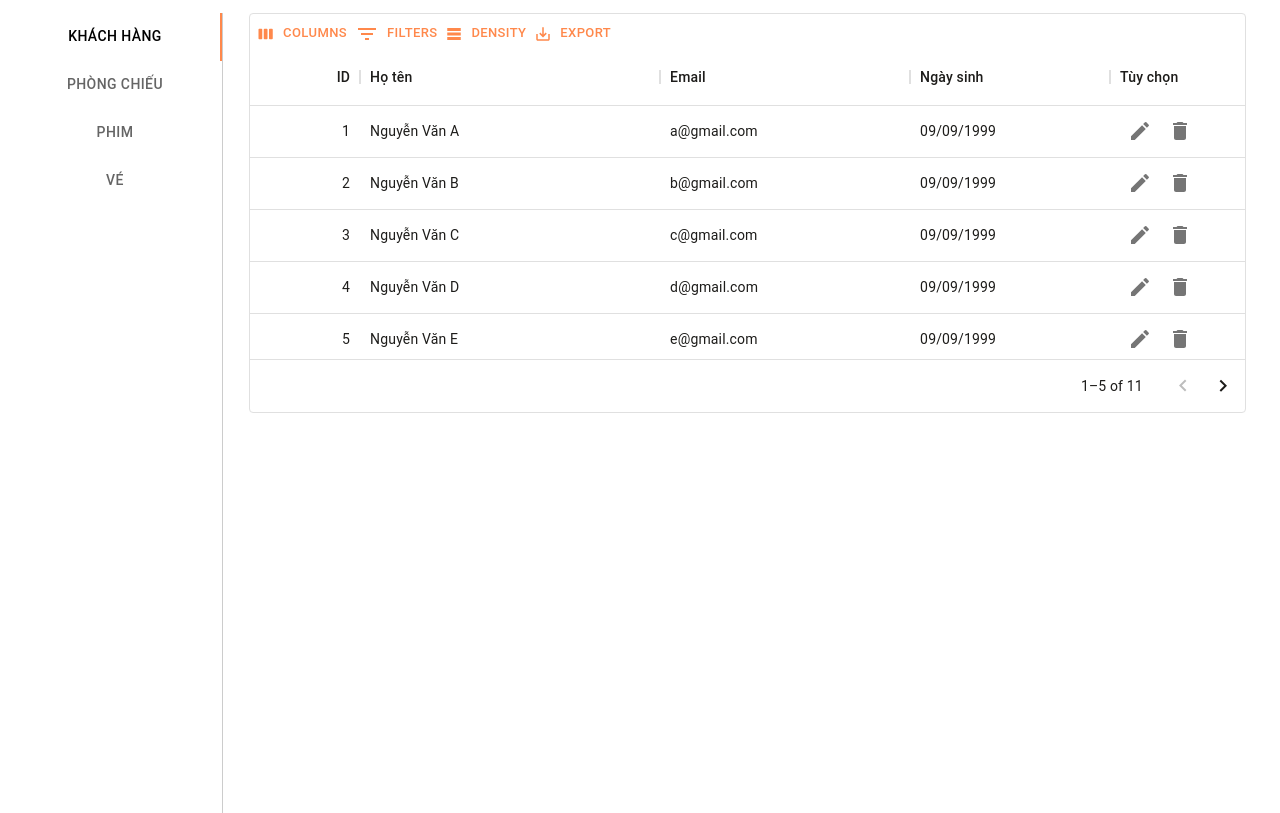
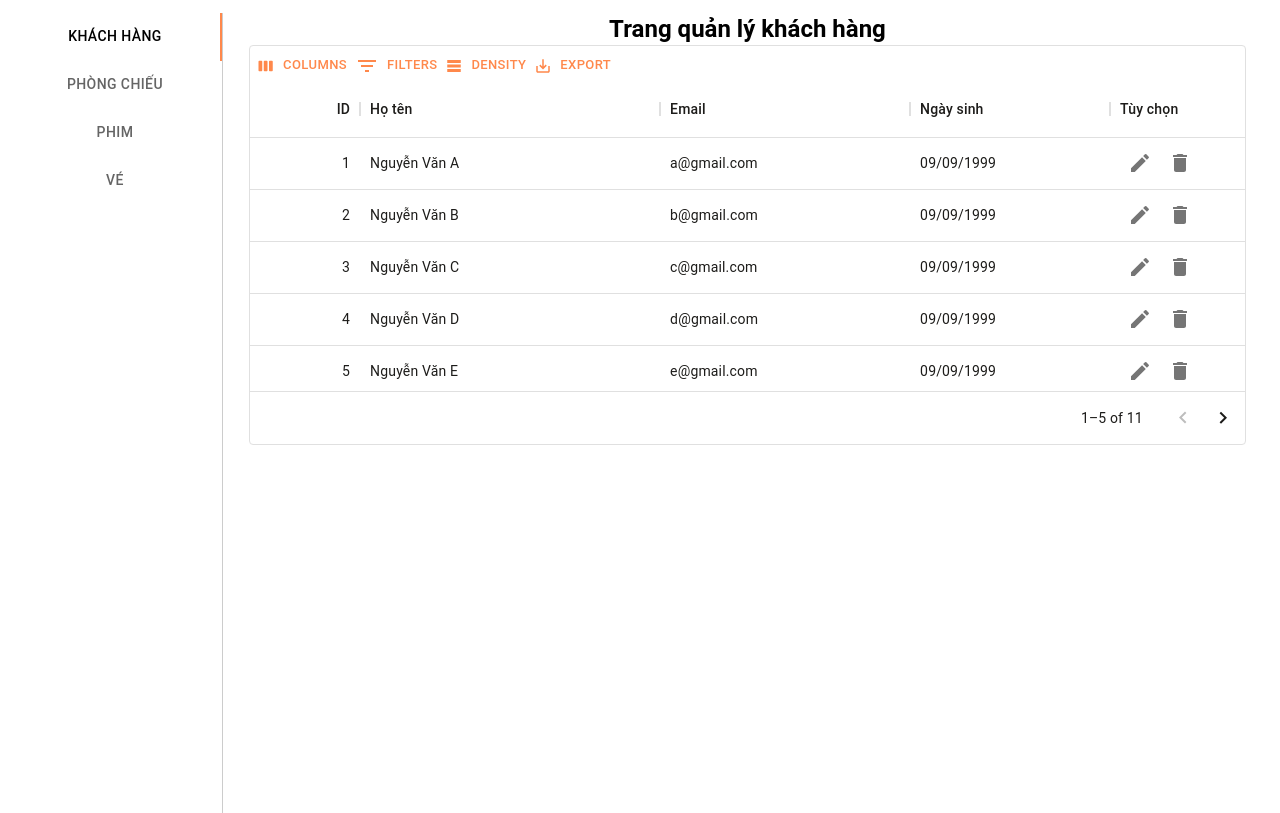
Before and after one commit to poK65uet/introverts-cinema, a React (Create React App) app in the folder frontend/: page /admin/customers in a window 1280 px wide. Built offline with nearby package versions, Linux system fonts and the light colour scheme.

Commit message:
Add header

```diff
--- a/frontend/src/app/pages/CustomerManagementPage/index.tsx
+++ b/frontend/src/app/pages/CustomerManagementPage/index.tsx
@@ -5,7 +5,7 @@ import { DataGrid, GridColDef, GridToolbar, GridValueGetterParams } from '@mui/x
 import DeleteIcon from '@mui/icons-material/Delete';
 import EditIcon from '@mui/icons-material/Edit';
 import Button from '@mui/material/Button/Button';
-import { IconButton } from '@mui/material';
+import { IconButton, Typography } from '@mui/material';
 import { Today } from '@mui/icons-material';
 
 export default function CustomerManagementPage() {
@@ -24,7 +24,8 @@ export default function CustomerManagementPage() {
     customerEmail: string,
     customerBirthday: string,
   ) {
-    return { id, customerFullname, customerEmail, customerBirthday,
+    return {
+      id, customerFullname, customerEmail, customerBirthday,
 
     };
   }
@@ -75,14 +76,14 @@ export default function CustomerManagementPage() {
       headerName: 'Tùy chọn',
       width: 200,
       renderCell: () => (
-          <Box>
+        <Box>
           <IconButton aria-label="edit">
             <EditIcon />
           </IconButton>
           <IconButton aria-label="delete">
             <DeleteIcon />
           </IconButton>
-          </Box>
+        </Box>
       ),
     },
   ];
@@ -90,8 +91,10 @@ export default function CustomerManagementPage() {
 
 
   return (
-    // <h2>Trang quản lý khách hàng </h2>
     <Box className={classes.customerTable}>
+      <Typography variant="h5" sx={{fontWeight:'bold'}}>
+        Trang quản lý khách hàng
+      </Typography>
       <DataGrid
         rows={rows}
         columns={columns}
```
